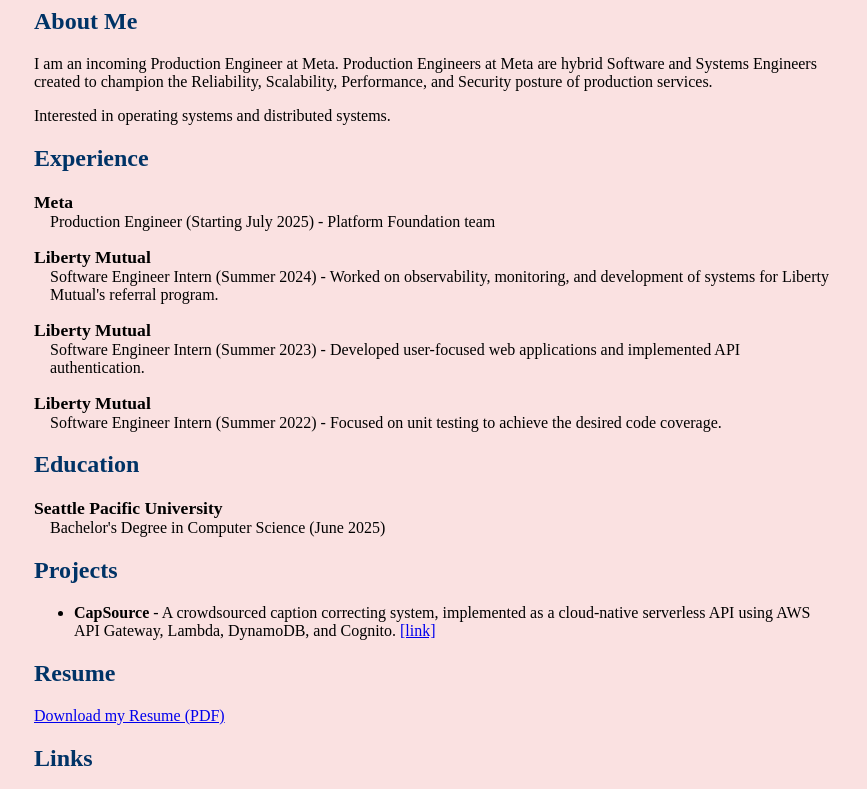
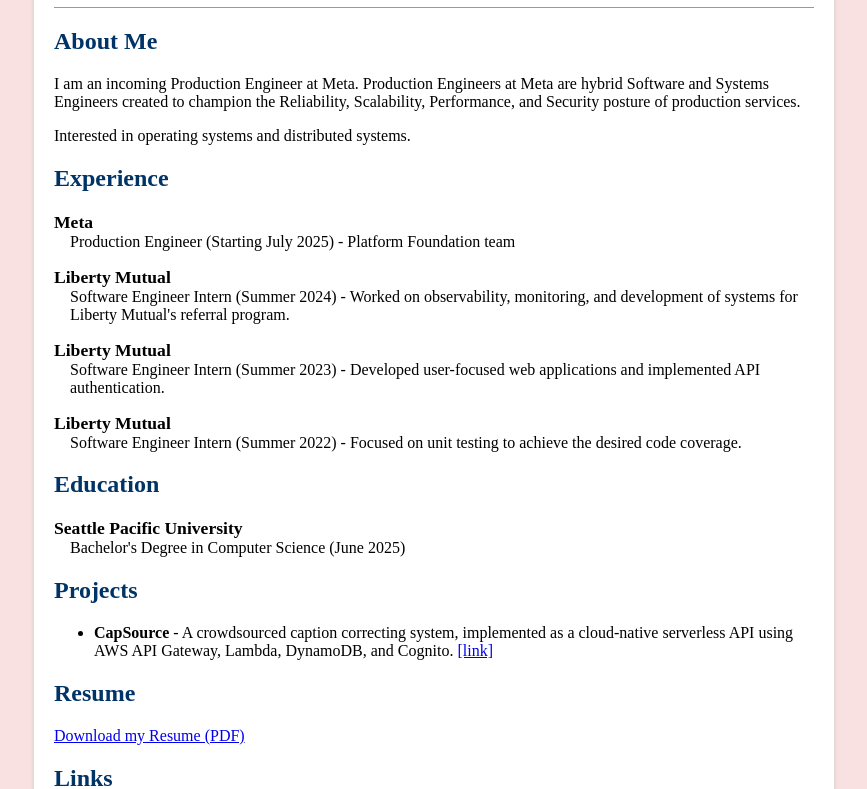
Before and after one commit to jovanlimas/jovanlimas.github.io, a plain HTML site: page index.html in a window 1280 px wide. Shown: the part 113-902 px from the top of the page, without its empty margins (206-1073 px from the left). Drawn offline with Linux system fonts and the light colour scheme.

Commit message:
change colors

```diff
--- a/index.html
+++ b/index.html
@@ -11,6 +11,13 @@
             max-width: 800px;
             margin: auto;
             padding: 20px;
+        }
+        .content-wrapper {
+            background-color: #ffffff; /* inner background */
+            max-width: 800px;
+            margin: auto;
+            padding: 20px;
+            box-shadow: 0 0 5px #ccc;
         }
         h1, h2, h3 {
             color: #003366;
@@ -36,6 +43,7 @@
     </style>
 </head>
 <body>
+    <div class="content-wrapper">
         <h1>Jovan Limas</h1>
 
         <hr>
@@ -84,5 +92,6 @@
 
         <hr>
         <p><small>&copy; 2025 Jovan Limas. All rights reserved.</small></p>
+    </div>
 </body>
 </html>
```
Lines whose indentation alone changed are shown as unchanged.
